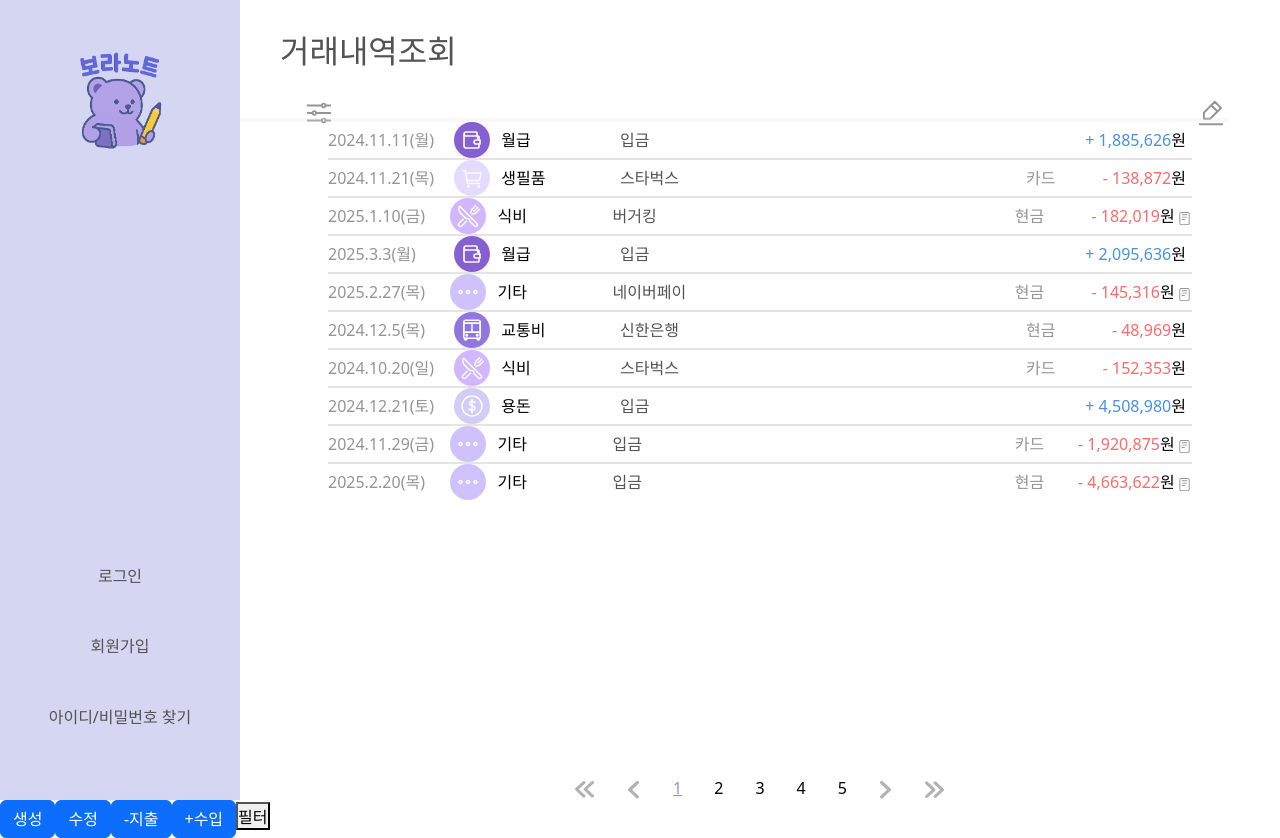
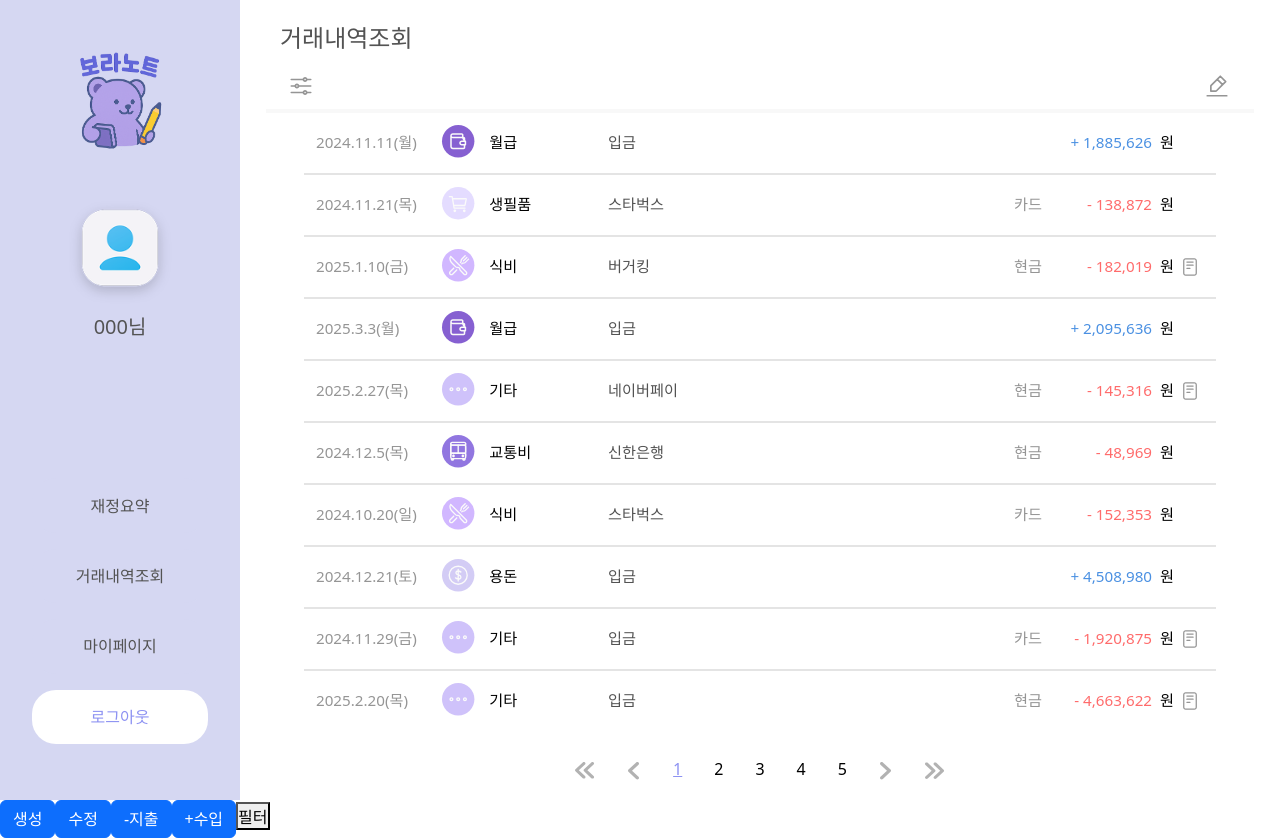
Before and after one commit to Mminjae/Skeleton_project, a Vue app in the folder project/: page /history in a window 1280 px wide. Built offline with nearby package versions, Linux system fonts and the light colour scheme; data requests are answered from the project's data file.

Commit message:
design: 거래내역조회 수정

```diff
--- a/project/src/App.vue
+++ b/project/src/App.vue
@@ -1,8 +1,8 @@
 <template>
   <div class="app-container">
-    <TheSidebar />
+    <!-- <TheSidebar /> -->
 
-    <!-- <TheSidebarLogin /> -->
+    <TheSidebarLogin />
     <RouterView />
     <ViewMainLogin v-if="isLogin" />
   </div>
--- a/project/src/components/base/CategoryInfo.vue
+++ b/project/src/components/base/CategoryInfo.vue
@@ -35,17 +35,20 @@ const incomes = {
   <template>
 	<template v-if="isIncome">
 	  <template v-for="(item, key) in incomes" :key="key">
-		<span class="icon" v-if="key === category"><incomeIcon :icon="key"/> {{ item.name }}</span>
+		<span class="icon" v-if="key === category"><incomeIcon :icon="key" scale="0.9"/> {{ item.name }}</span>
 	  </template>
 	</template>
 	<template v-else>
 	  <template v-for="(item, key) in expenses" :key="key">
-		<span class="icon" v-if="key === category"><ExpenseIcons :icon="key"/>{{ item.name }}</span>
+		<span class="icon" v-if="key === category"><ExpenseIcons :icon="key" scale="0.9"/>{{ item.name }}</span>
 	  </template>
 	</template>
   </template>
 
 <style scoped>
+span {
+  font-size: 0.95rem;
+}
 .icon {
 	display: flex;
 	gap: 0.7rem;
--- a/project/src/components/post/PostItem.vue
+++ b/project/src/components/post/PostItem.vue
@@ -1,5 +1,6 @@
 <script setup>
 import CategoryInfo from '../base/CategoryInfo.vue';
+import IconIcon from '@/components/base/iconIcon.vue';
 
 const props = defineProps({
   item: {
@@ -29,7 +30,7 @@ const props = defineProps({
         </span>
       </div >
       <div class="memo">
-        <img v-if="item.memo" src="../../assets/imgs/icons_layout/memo.svg" alt="memo">
+        <IconIcon v-if="item.memo" icon="memo"/>
       </div>
     </button>
   </li>
@@ -56,19 +57,20 @@ const props = defineProps({
   display: flex;
   justify-content: space-between;
   align-items: center;
-  padding: var(--space-md) var(--space-md);
+  padding: calc(var(--space-l) / 2);
 }
 .item * {
   margin: 0;
 }
 .item p {
   display: inline-block;
+  font-size: 0.95rem;
 }
 .item:hover {
   box-shadow: 0 10px 6px -6px rgba(0, 0, 0, 0.1);
 }
-.item:hover * {
-  transform: translate(-1px, -1px);
+.item:hover > * {
+  transform: translate(-1.5px, -1.5px);
   transition: transform 0.2s ease;
 }
 
@@ -79,7 +81,7 @@ const props = defineProps({
 
 .category {
   display: flex;
-  gap: var(--space-md);
+  gap: var(--space-m);
   width: 10rem;
 }
 
@@ -95,13 +97,15 @@ const props = defineProps({
 }
 .amount {
   display: flex;
-  gap: var(--space-xs);
+  gap: var(--space-s);
 }
 
 .memo,
 .memo img {
+  display: flex;
+  align-items: center;
   text-align: right;
-  width: var(--space-lg);
-  height: var(--space-lg);
+  width: var(--space-l);
+  height: var(--space-l);
 }
 </style>
--- a/project/src/views/ViewTransactionHistory.vue
+++ b/project/src/views/ViewTransactionHistory.vue
@@ -45,8 +45,8 @@ onMounted(() => {
 <template>
   <div class="viewtransactionhistory">
     <h2>거래내역조회</h2>
-    <button class="filter"><IconIcon icon="filter" scale="1.5"/></button>
-    <button class="write"><IconIcon icon="write" scale="1.5"/></button>
+    <button class="filter"><IconIcon icon="filter" scale="1.3"/></button>
+    <button class="write"><IconIcon icon="write" scale="1.3"/></button>
     <hr>
 
     <ul class="list" >
@@ -101,26 +101,23 @@ onMounted(() => {
   height: 100vh;
 }
 h2 {
-  padding: var(--space-xl) 0 1rem 2.5rem;
+  padding: var(--space-l) 0 var(--space-s) calc(var(--space-m) * 2.5);
   color: var(--color-black);
+  font-size: var(--font-xl);
 }
 button {
   border: none;
   background-color: transparent;
 }
-img {
-  width: 40px;
-  height: 40px;
-}
 hr {
   border: 2px solid var(--color-gray-light);
   width: 95%;
-  margin: var(--space-md) 2.5%;
+  margin: var(--space-m) 2.5% 0 2.5%;
 }
 
 .list {
   list-style: none;
-  padding: 0 5.5rem;
+  padding: 0 calc(var(--space-m) * 4);
 }
 .list > li {
   border-bottom: 2px solid var(--color-gray-light);
@@ -130,22 +127,22 @@ hr {
 }
 
 .filter {
-  padding-left: 4rem;
+  padding-left: calc(var(--space-m) * 3);
 }
 .write {
   position: absolute;
   right: 0;
-  padding-right: 4rem;
+  padding-right: calc(var(--space-m) * 3.5);
 }
 
 .pagination {
   position: absolute;
-  bottom: 0;
+  bottom: 0.2rem;
   display: flex;
   justify-content: center;
   align-items: center;
   gap: var(--space-xl);
-  padding: var(--space-md) 0;
+  padding: var(--space-m) 0;
   width: 100%;
 }
 
```
